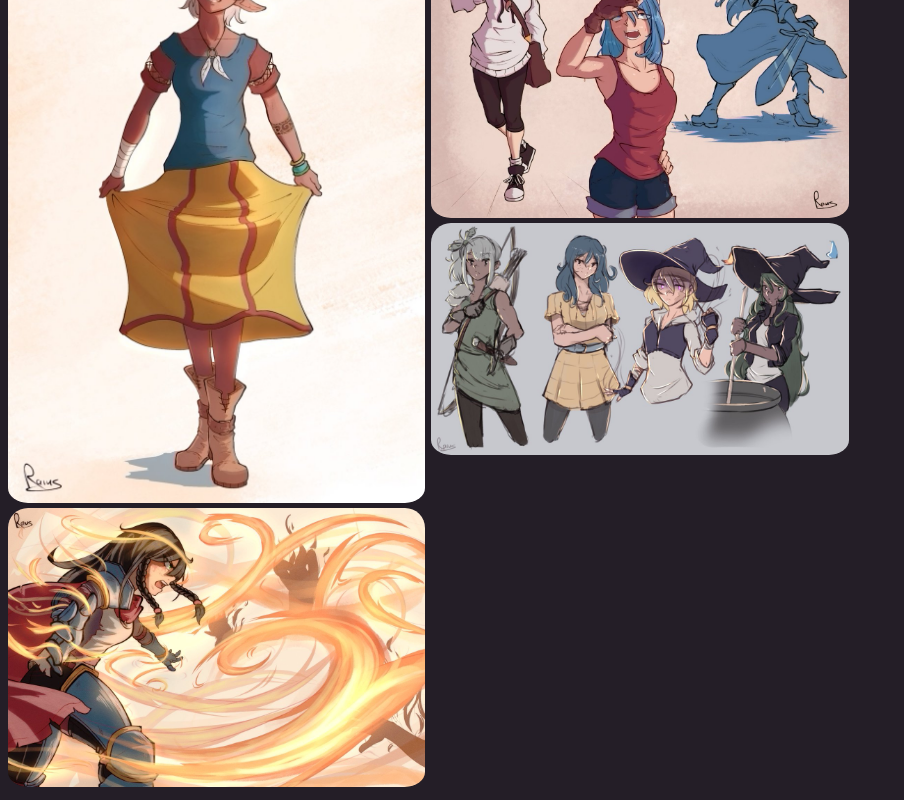
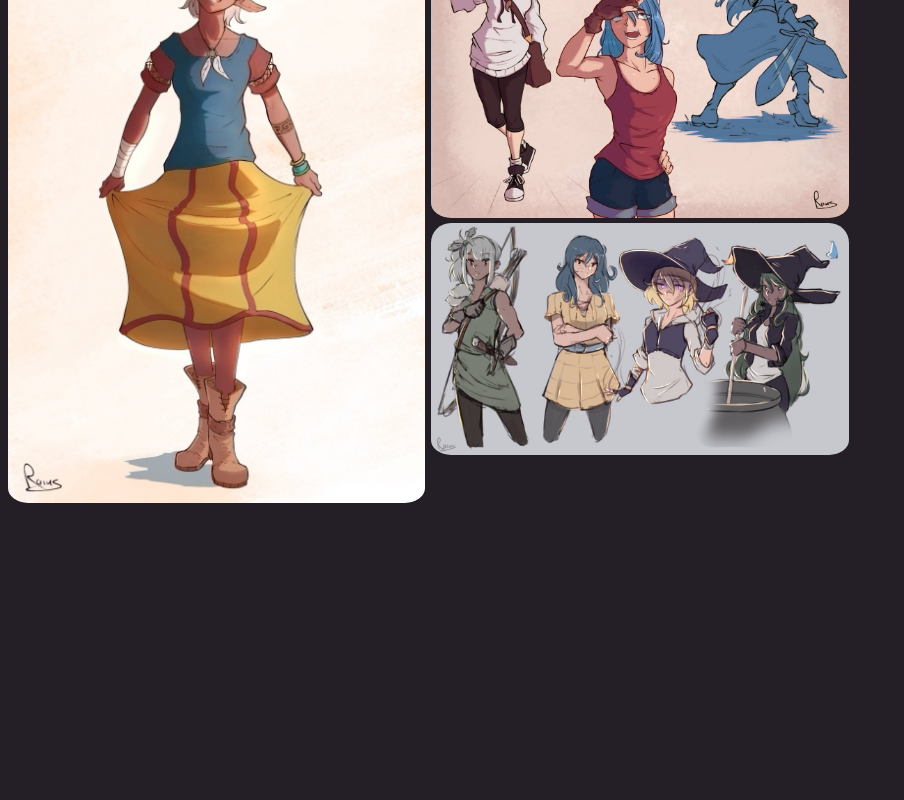
Before and after one commit to RaiusGames/raiusgames.github.io, a plain HTML site: page gallery.html in a window 1280 px wide. Shown: the part 3469-4269 px from the top of the page, without its empty margins (0-904 px from the left). After the commit the page ends 3985 px from the top, so only its background shows below. Drawn offline with Linux system fonts and the light colour scheme.

Commit message:
Update gallery.html

```diff
--- a/gallery.html
+++ b/gallery.html
@@ -70,7 +70,7 @@
         <img src="images/archerSketch phone.png" style="width:100%">
         <img src="images/designs.png" style="width:100%">
         <img src="images/elf-dress.jpg" style="width:100%">
-        <img src="images/fire-comm.jpg" style="width:100%">
+        <!-- <img src="images/fire-comm.jpg" style="width:100%"> -->
       </div>
 
       <div class="container">
```
